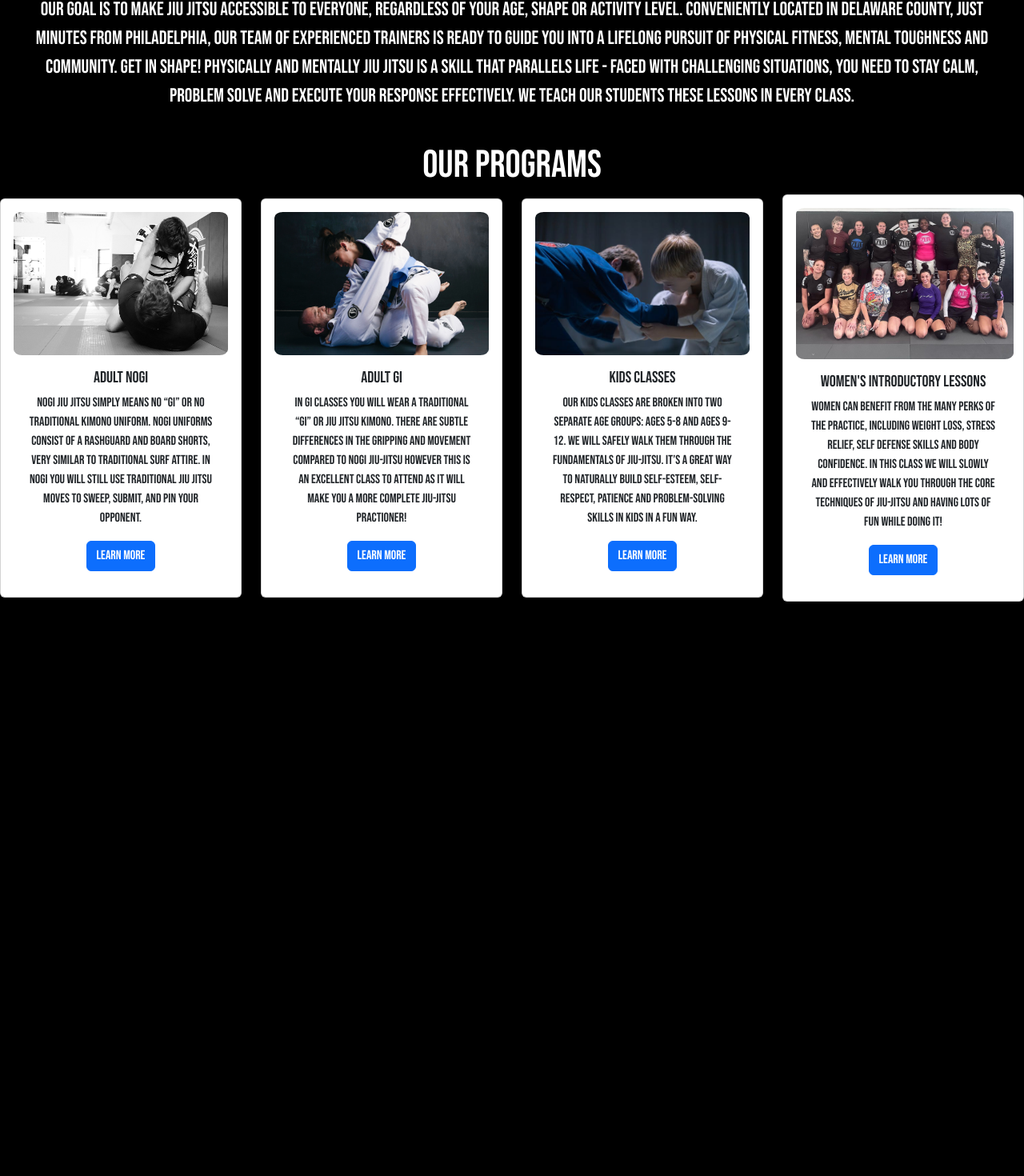
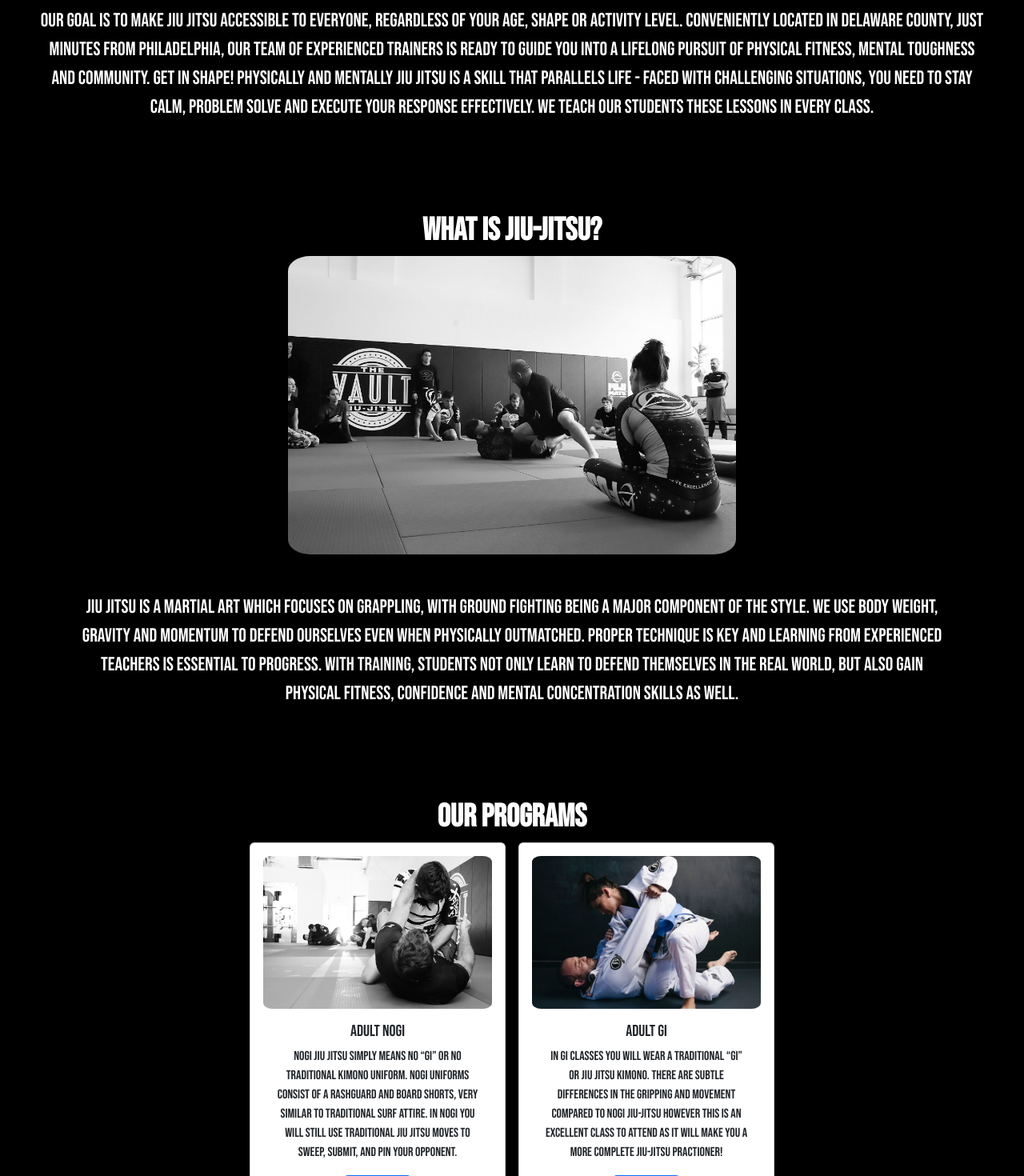
Before and after one commit to ionathansideras/vault-bjj, a React (Vite) app: page / in a window 1280 px wide. Shown: the part 673-2143 px from the top of the page at 80% size. Before the commit the page ends 1425 px from the top, so only its background shows below. Built offline with nearby package versions, Linux system fonts and the light colour scheme.

Commit message:
added content for what is bjj section

```diff
--- a/src/App.jsx
+++ b/src/App.jsx
@@ -2,6 +2,7 @@ import Header from "./Header"
 import TitleAndImgComponent from "./TitleAndImgComponent"
 import AboutUsHomepage from "./AboutUsHomepage"
 import OurPrograms from "./OurPrograms"
+import WhatIsJiuJitsu from "./WhatIsJiuJitsu"
 
 export default function App() {
 
@@ -10,6 +11,7 @@ export default function App() {
     <Header></Header>
     <TitleAndImgComponent></TitleAndImgComponent>
     <AboutUsHomepage></AboutUsHomepage>
+    <WhatIsJiuJitsu></WhatIsJiuJitsu>
     <OurPrograms></OurPrograms>
 
     </>
--- a/src/OurPrograms.jsx
+++ b/src/OurPrograms.jsx
@@ -17,7 +17,7 @@ export default function OurPrograms() {
         <div className='programs-card-container'>
 
         {/* <Card style={{ width: '18rem' }}> */}
-
+        <div className='card-group-1'>
         <Card className='card-container'>
 
       <div className='card-img1-container'>
@@ -46,6 +46,10 @@ export default function OurPrograms() {
       </Card.Body>
     </Card>
 
+    </div>
+
+
+    <div className='card-group-2'>
     <Card className='card-container'>
       <Card.Img variant="top" src={kidsBjjPhoto} className='program-photo' />
       <Card.Body className='card-body'>
@@ -67,6 +71,7 @@ export default function OurPrograms() {
         <Button variant="primary">Learn More</Button>
       </Card.Body>
     </Card>
+    </div>
 
     </div>
 
--- a/src/Styles/about_us_homepage.scss
+++ b/src/Styles/about_us_homepage.scss
@@ -6,6 +6,7 @@
     font-family: "Bebas Neue", sans-serif;
     font-weight: 400;
     font-style: normal;
+    padding: 3em;
 }
 
 .about-us-content-wrapper h1 {
@@ -15,11 +16,11 @@
     font-weight: bold;
     font-style: normal;
     // text-decoration: underline;
-    font-size: 3rem;
+    font-size: 2.5rem;
 }
 
 .about-us-content-wrapper p {
     text-align: center;
-    padding: 1em;
+    // padding: 1em;
     font-size: 1.5rem;
 }
--- a/src/Styles/index.scss
+++ b/src/Styles/index.scss
@@ -3,3 +3,4 @@
 @import '../Styles/title_and_img_component_styles.scss';
 @import '../Styles/about_us_homepage.scss';
 @import '../Styles/our_programs_styles.scss';
+@import '../Styles//what_is_jiu_jitsu_styles.scss';
--- a/src/Styles/our_programs_styles.scss
+++ b/src/Styles/our_programs_styles.scss
@@ -8,14 +8,25 @@
 
 .our-programs-header-container h1 {
     text-align: center;
-    font-size: 3rem;
+    font-size: 2.5rem;
+    font-weight: bold;
 }
 
 .programs-card-container {
     display: flex;
     justify-content: center;
     align-items: center;
-    gap: 1.5em;
+    flex-wrap: wrap;
+    gap: 1em;
+}
+
+.card-group-1,
+.card-group-2 {
+    display: flex;
+    justify-content: center;
+    align-items: center;
+    flex-wrap: wrap;
+    gap: 1em;
 }
 
 .card-container {
@@ -60,3 +71,14 @@
     justify-content: center;
     align-items: center;
 }
+
+// @media (max-width: 1320px) {
+//     .programs-card-container {
+//         display: flex;
+//         justify-content: center;
+//         align-items: center;
+//         flex-wrap: wrap;
+//     }
+
+
+// }
--- a/src/Styles/title_and_img_component_styles.scss
+++ b/src/Styles/title_and_img_component_styles.scss
@@ -25,6 +25,7 @@
 
 .title-subtitle-container h1 {
     font-size: 7rem;
+    font-weight: bold;
     // animation: slideIn 1s ease forwards;
 
 }
@@ -169,7 +170,7 @@
 
 
     .title-subtitle-container h1 {
-        font-size: 2rem;
+        font-size: 2.5rem;
         padding-bottom: 0;
     }
 
--- /dev/null
+++ b/src/Styles/what_is_jiu_jitsu_styles.scss
@@ -0,0 +1,32 @@
+@import url('https://fonts.googleapis.com/css2?family=Bebas+Neue&display=swap');
+
+.what-is-bjj-content-wrapper {
+    font-family: "Bebas Neue", sans-serif;
+    font-weight: 400;
+    font-style: normal;
+    padding: 3em;
+    display: flex;
+    flex-direction: column;
+    justify-content: center;
+    align-items: center;
+
+}
+
+
+.what-is-bjj-content-wrapper h1{
+    text-align: center;
+    font-size: 2.5rem;
+    font-weight: bold;
+}
+
+.what-is-bjj-content-wrapper img {
+    width: 35em;
+    border-radius: 5%;
+    // padding: 2em;
+}
+
+.what-is-bjj-content-wrapper p {
+    text-align: center;
+    font-size: 1.5rem;
+    padding: 2em;
+}
--- /dev/null
+++ b/src/WhatIsJiuJitsu.jsx
@@ -0,0 +1,13 @@
+import React from 'react'
+import vaultBjjClassPhoto from "../assets/vault-bjj-class-img.jpg"
+
+export default function WhatIsJiuJitsu() {
+  return (
+    <div className='what-is-bjj-content-wrapper'>
+    <h1>What Is Jiu-Jitsu?</h1>
+    <img src={vaultBjjClassPhoto}></img>
+
+    <p>Jiu Jitsu is a martial art which focuses on grappling, with ground fighting being a major component of the style. We use body weight, gravity and momentum to defend ourselves even when physically outmatched. Proper technique is key and learning from experienced teachers is essential to progress. With training, students not only learn to defend themselves in the real world, but also gain physical fitness, confidence and mental concentration skills as well.</p>
+    </div>
+  )
+}
```
Also changed, not shown: assets/vault-bjj-class-img.jpg (added).
